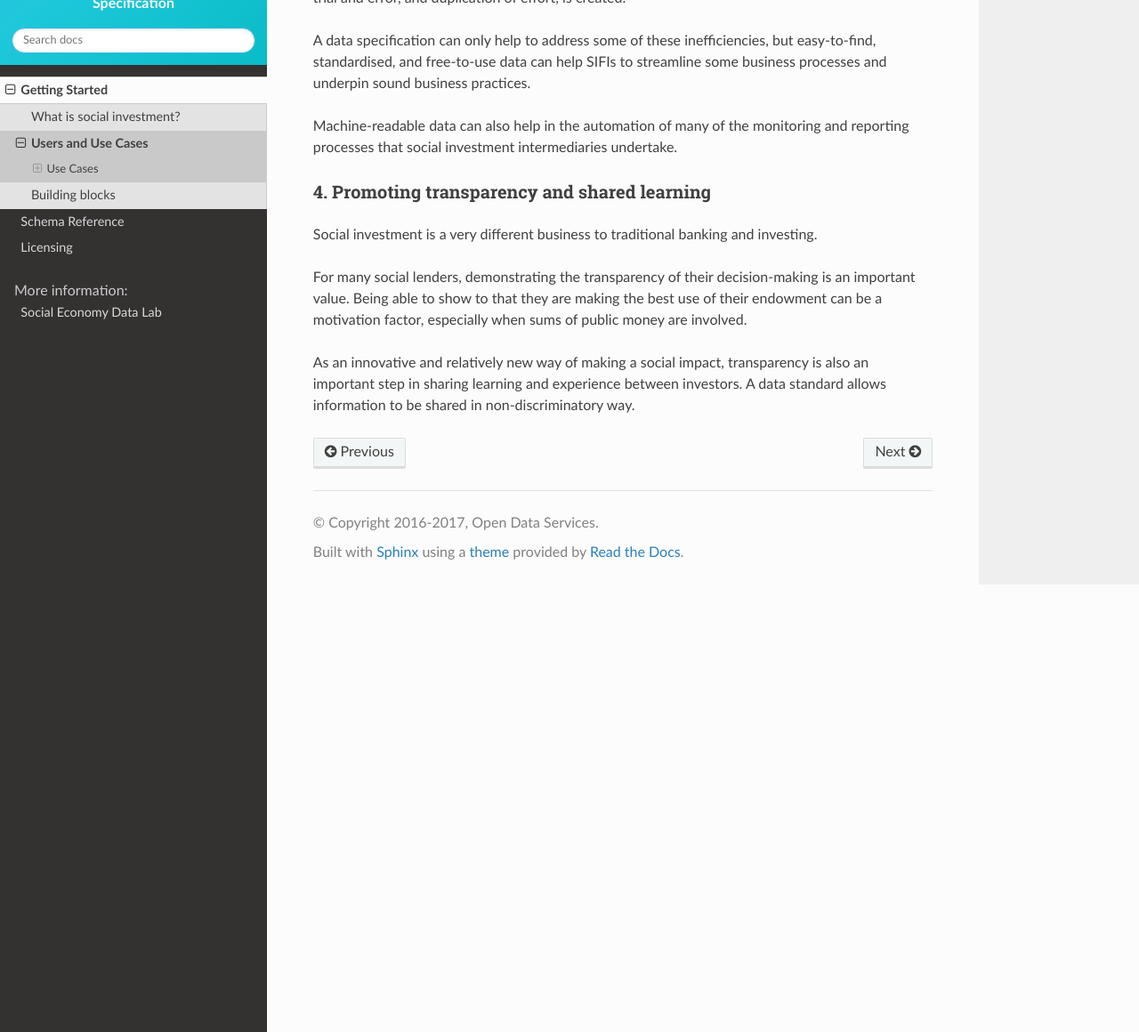
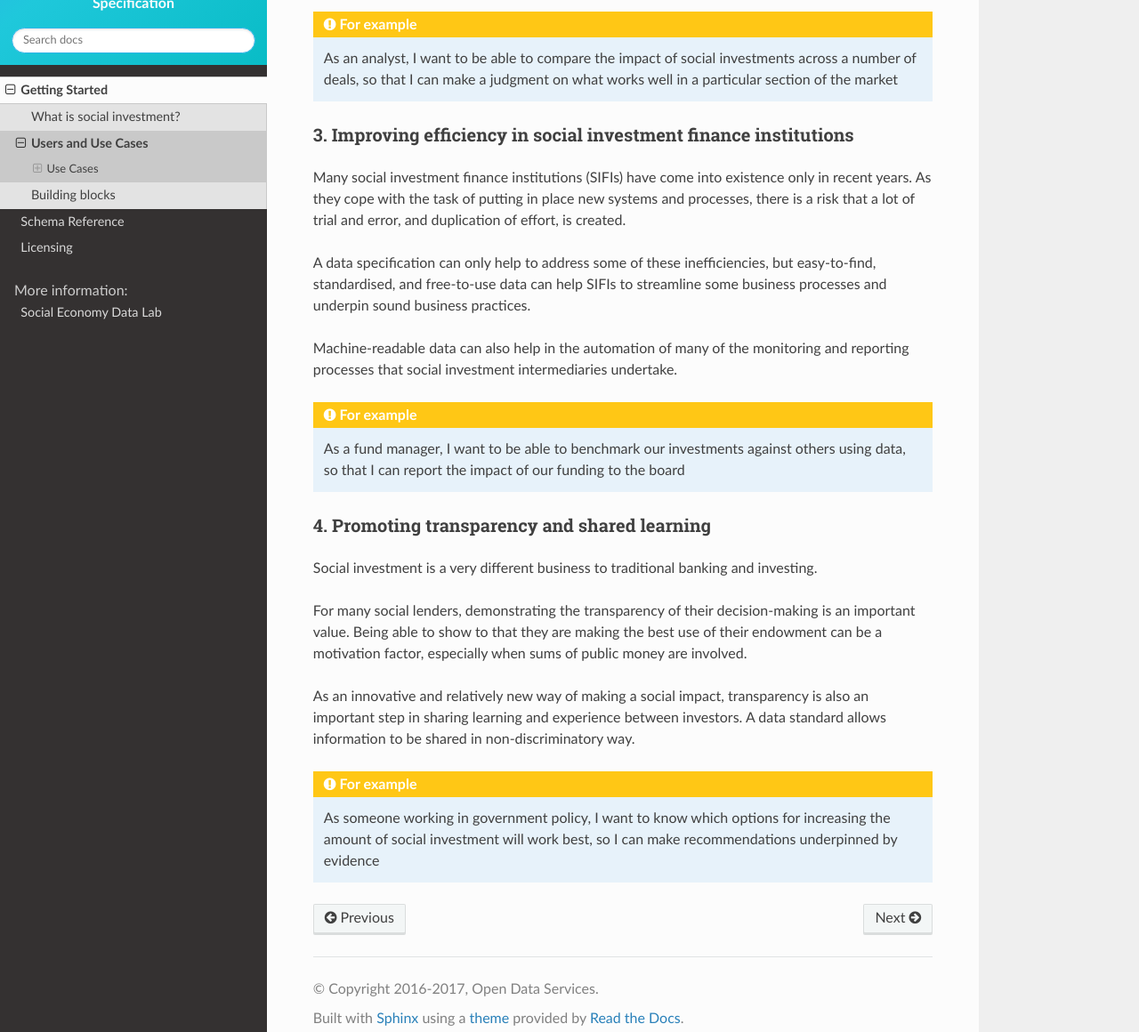
Before and after one commit to SocialEconomyDataLab/spec, a Sphinx documentation site: the page built from docs/getting_started/use_cases.md, in a window 1280 px wide and 1400 px high, scrolled down 1268 px, cut to the strip 240-1400 px from the top of the window. Shown: the whole strip at 89% size. Built offline with Sphinx 7.4.7 and the Read the Docs theme 2.0.0, drawn with Linux system fonts in a browser that asks for light colours; comment, search, counter and statistics services are not loaded; some of the changed text lies outside the part shown.

Commit message:
add example user needs

````diff
--- a/docs/getting_started/use_cases.md
+++ b/docs/getting_started/use_cases.md
@@ -26,6 +26,12 @@ Linked social investment data can help investors to identify organisations that
 
 Data can also help to highlight local areas and services where investments have not performed well in the past, or do not exist currently, and develop innovative approaches to these problems.
 
+```eval_rst
+.. admonition:: For example
+
+  As a social entrepreneur, I want to point to where social investment has been used successfully before, so that I have evidence to support my application for a loan
+```
+
 ### 2. Monitoring the market
 
 Relatively little is known about the overall size, make-up and growth of the social investment market.
@@ -36,6 +42,12 @@ While there are many large institutions who provide bank lending or specialist s
 
 An improved understanding of the range of finance options for social enterprises and community businesses builds on the existing knowledge of the social investment market.
 
+```eval_rst
+.. admonition:: For example
+
+  As an analyst, I want to be able to compare the impact of social investments across a number of deals, so that I can make a judgment on what works well in a particular section of the market
+```
+
 ### 3. Improving efficiency in social investment finance institutions
 
 Many social investment finance institutions (SIFIs) have come into existence only in recent years. As they cope with the task of putting in place new systems and processes, there is a risk that a lot of trial and error, and duplication of effort, is created.
@@ -44,6 +56,12 @@ A data specification can only help to address some of these inefficiencies, but
 
 Machine-readable data can also help in the automation of many of the monitoring and reporting processes that social investment intermediaries undertake.
 
+```eval_rst
+.. admonition:: For example
+
+  As a fund manager, I want to be able to benchmark our investments against others using data, so that I can report the impact of our funding to the board
+```
+
 ### 4. Promoting transparency and shared learning
 
 Social investment is a very different business to traditional banking and investing.
@@ -51,3 +69,9 @@ Social investment is a very different business to traditional banking and invest
 For many social lenders, demonstrating the transparency of their decision-making is an important value. Being able to show to that they are making the best use of their endowment can be a motivation factor, especially when sums of public money are involved.
 
 As an innovative and relatively new way of making a social impact, transparency is also an important step in sharing learning and experience between investors. A data standard allows information to be shared in non-discriminatory way.
+
+```eval_rst
+.. admonition:: For example
+
+  As someone working in government policy, I want to know which options for increasing the amount of social investment will work best, so I can make recommendations underpinned by evidence
+```
````
